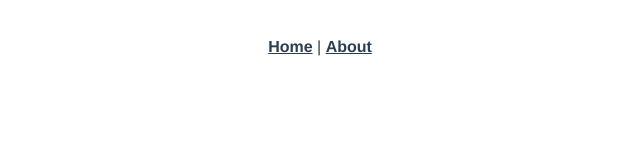
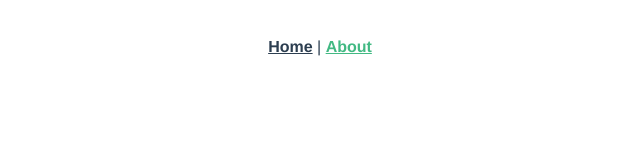
Before and after one commit to JayModo/Treble, a Vue app: page /#/purchase in a window 1280 px wide. Shown: the top 160 px of the page, without its empty margins (320-960 px from the left). Built offline with nearby package versions, Linux system fonts and the light colour scheme.

Commit message:
added purchase view

```diff
--- a/package.json
+++ b/package.json
@@ -7,6 +7,7 @@
     "build": "vue-cli-service build"
   },
   "dependencies": {
+    "express": "^4.17.1",
     "vue": "^2.6.10",
     "vue-router": "^3.1.3",
     "vuex": "^3.1.2"
--- a/src/App.vue
+++ b/src/App.vue
@@ -2,9 +2,9 @@
   <div id="app">
     <div id="nav">
       <router-link to="/">Home</router-link> |
-      <router-link to="/about">About</router-link>
+      <router-link to="/purchase">About</router-link>
     </div>
-    <router-view/>
+    <router-view />
   </div>
 </template>
 
--- a/src/router/index.js
+++ b/src/router/index.js
@@ -11,13 +11,13 @@ const routes = [
     component: Home
   },
   {
-    path: '/about',
-    name: 'about',
+    path: '/purchase',
+    name: 'purchase',
     // route level code-splitting
     // this generates a separate chunk (about.[hash].js) for this route
     // which is lazy-loaded when the route is visited.
     component: function () {
-      return import(/* webpackChunkName: "about" */ '../views/About.vue')
+      return import(/* webpackChunkName: "about" */ '../views/PurchasePage.vue')
     }
   }
 ]
--- a/src/views/About.vue
+++ /dev/null
@@ -1,5 +0,0 @@
-<template>
-  <div class="about">
-    <h1>This is an about page</h1>
-  </div>
-</template>
--- /dev/null
+++ b/src/views/PurchasePage.vue
@@ -0,0 +1,24 @@
+<template>
+  <div class="purchase">
+
+
+  </div>
+</template>
+
+
+<script>
+  export default {
+    name: 'purchase',
+    data() {
+      return {}
+    },
+    computed: {},
+    methods: {},
+    components: {}
+  }
+</script>
+
+
+<style scoped>
+
+</style>
```
Also changed, not shown: 1 other file (tests, documents, lock files or other folders). Lines whose indentation alone changed are shown as unchanged.
